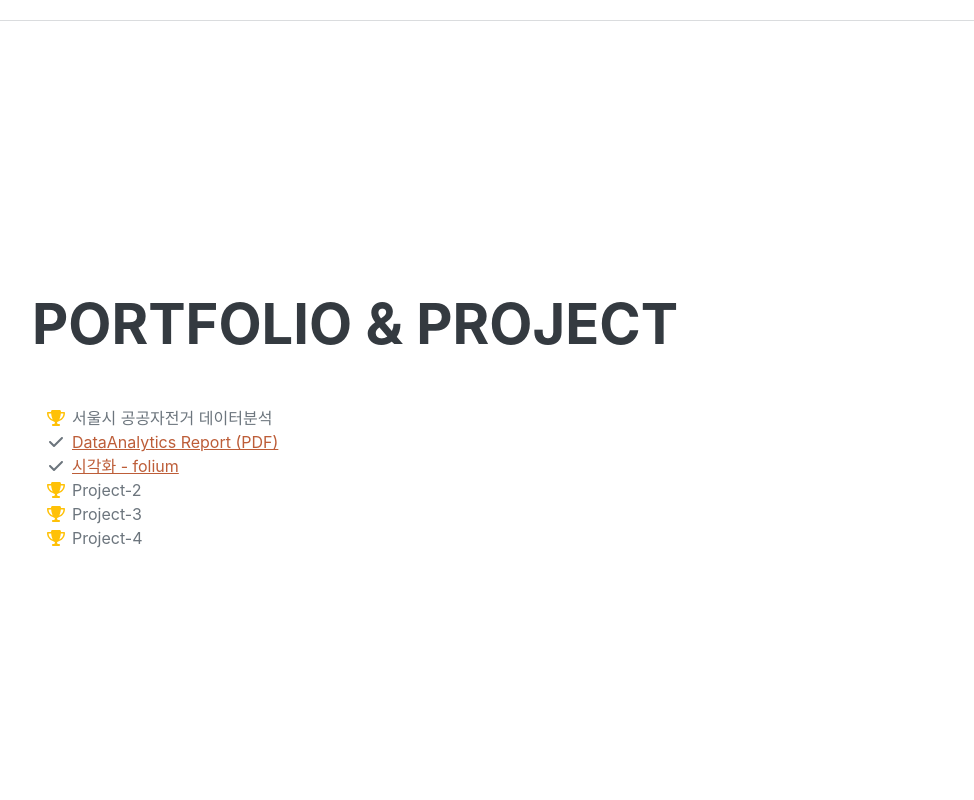
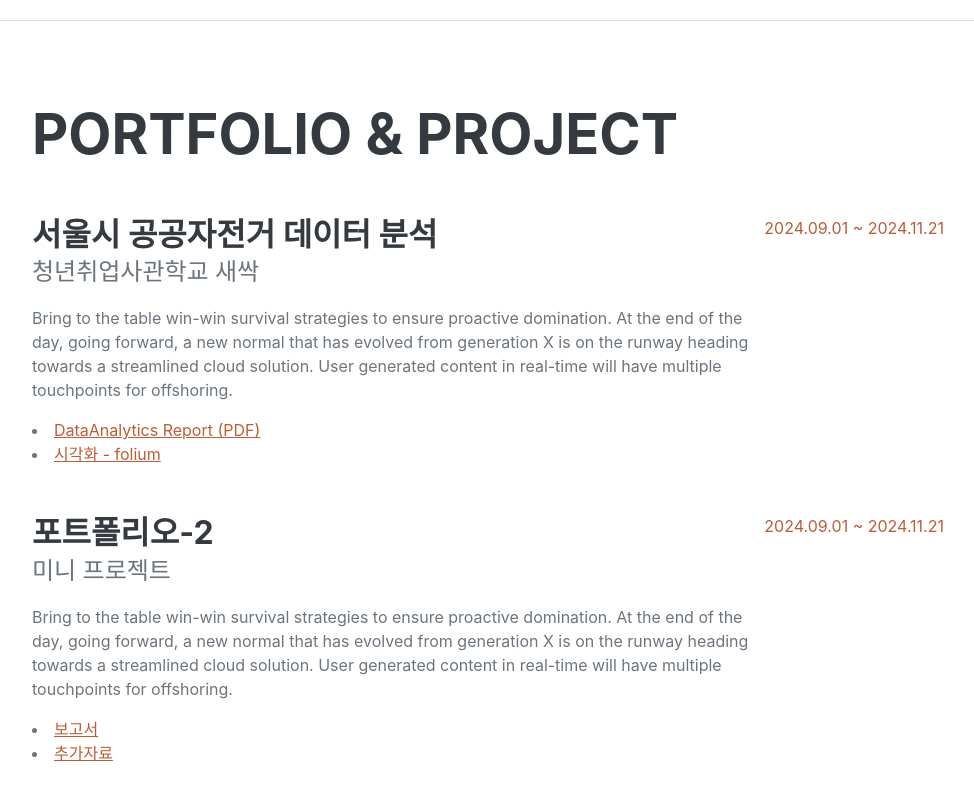
Before and after one commit to yawnsdzai/resume, a plain HTML site: page index.html in a window 1280 px wide. Shown: the part 3588-4388 px from the top of the page, without its empty margins (288-1262 px from the left). Drawn offline with nearby package versions, Linux system fonts and the light colour scheme; a web font is replaced by a local one.

Commit message:
Add files via upload

```diff
--- a/index.html
+++ b/index.html
@@ -180,10 +180,11 @@
             <section class="resume-section" id="portfolio">
                 <div class="resume-section-content">
                     <h2 class="mb-5">Portfolio & Project</h2>
-                    <ul class="fa-ul mb-0">
-                        <li>
-                            <span class="fa-li"><i class="fas fa-trophy text-warning"></i></span>
-                            서울시 공공자전거 데이터분석
+                    <div class="d-flex flex-column flex-md-row justify-content-between mb-5">
+                        <div class="flex-grow-1">
+                            <h3 class="mb-0">서울시 공공자전거 데이터 분석</h3>
+                            <div class="subheading mb-3">청년취업사관학교 새싹</div>
+                            <p>Bring to the table win-win survival strategies to ensure proactive domination. At the end of the day, going forward, a new normal that has evolved from generation X is on the runway heading towards a streamlined cloud solution. User generated content in real-time will have multiple touchpoints for offshoring.</p>
                             <li>
                                 <span class="fa-li"><i class="fas fa-check"></i></span>
                                 <a href="fortpolio/ddareng/report.pdf" target="_blank">DataAnalytics Report (PDF)</a>
@@ -192,22 +193,26 @@
                                 <span class="fa-li"><i class="fas fa-check"></i></span>
                                 <a class="social-icon" href="./fortpolio/ddareng/(folium)지도테마_자전거(도로,대여소)_지하철역_버스정류장_자치구구분.html" target="_blank">시각화 - folium</a>
                             </li>
-                        </li>
-                        <li>
-                            <span class="fa-li"><i class="fas fa-trophy text-warning"></i></span>
-                            Project-2
-                        </li>
-                        <li>
-                            <span class="fa-li"><i class="fas fa-trophy text-warning"></i></span>
-                            Project-3
-                        </li>
-                        <li>
-                            <span class="fa-li"><i class="fas fa-trophy text-warning"></i></span>
-                            Project-4
-                        </li>
-                    </ul>
-                </div>
-                <div id="pdf-viewer" style="display:none; width:100%; height:600px;"></div>
+                        </div>
+                        <div class="flex-shrink-0"><span class="text-primary">2024.09.01 ~ 2024.11.21   </span></div>
+                    </div>
+
+                    <div class="d-flex flex-column flex-md-row justify-content-between mb-5">
+                        <div class="flex-grow-1">
+                            <h3 class="mb-0">포트폴리오-2</h3>
+                            <div class="subheading mb-3">미니 프로젝트</div>
+                            <p>Bring to the table win-win survival strategies to ensure proactive domination. At the end of the day, going forward, a new normal that has evolved from generation X is on the runway heading towards a streamlined cloud solution. User generated content in real-time will have multiple touchpoints for offshoring.</p>
+                            <li>
+                                <span class="fa-li"><i class="fas fa-check"></i></span>
+                                <a href="#" target="_blank">보고서</a>
+                            </li>
+                            <li>
+                                <span class="fa-li"><i class="fas fa-check"></i></span>
+                                <a class="social-icon" href="#" target="_blank">추가자료</a>
+                            </li>
+                        </div>
+                        <div class="flex-shrink-0"><span class="text-primary">2024.09.01 ~ 2024.11.21   </span></div>
+                    </div>
             </section>
 
             <hr class="m-0" />
```
